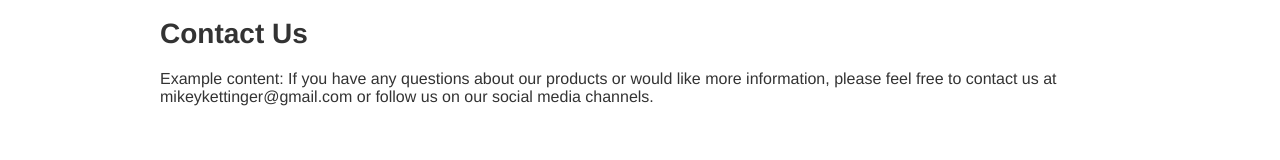
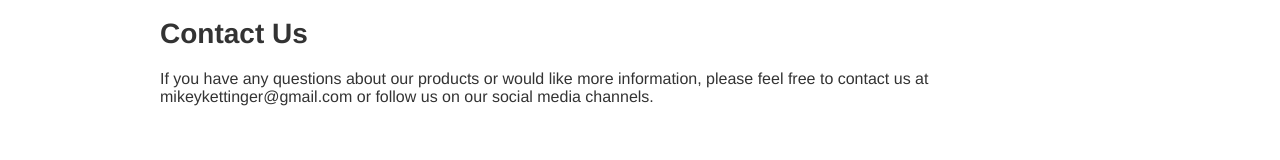
Before and after one commit to marymanz/BOXMAN, a plain HTML site: page index.html in a window 1280 px wide. Shown: the part 948-1108 px from the top of the page. Drawn offline with Linux system fonts and the light colour scheme.

Commit message:
Update index.html

```diff
--- a/index.html
+++ b/index.html
@@ -39,7 +39,7 @@ At our core, we believe that fragrance is an art form, and we are dedicated to s
         </section>
         <section class="contact">
             <h2>Contact Us</h2>
-            <p>Example content: If you have any questions about our products or would like more information, please feel free to contact us at mikeykettinger@gmail.com or follow us on our social media channels.</p>
+            <p>If you have any questions about our products or would like more information, please feel free to contact us at mikeykettinger@gmail.com or follow us on our social media channels.</p>
         </section>
     </main>
     <footer>
```
